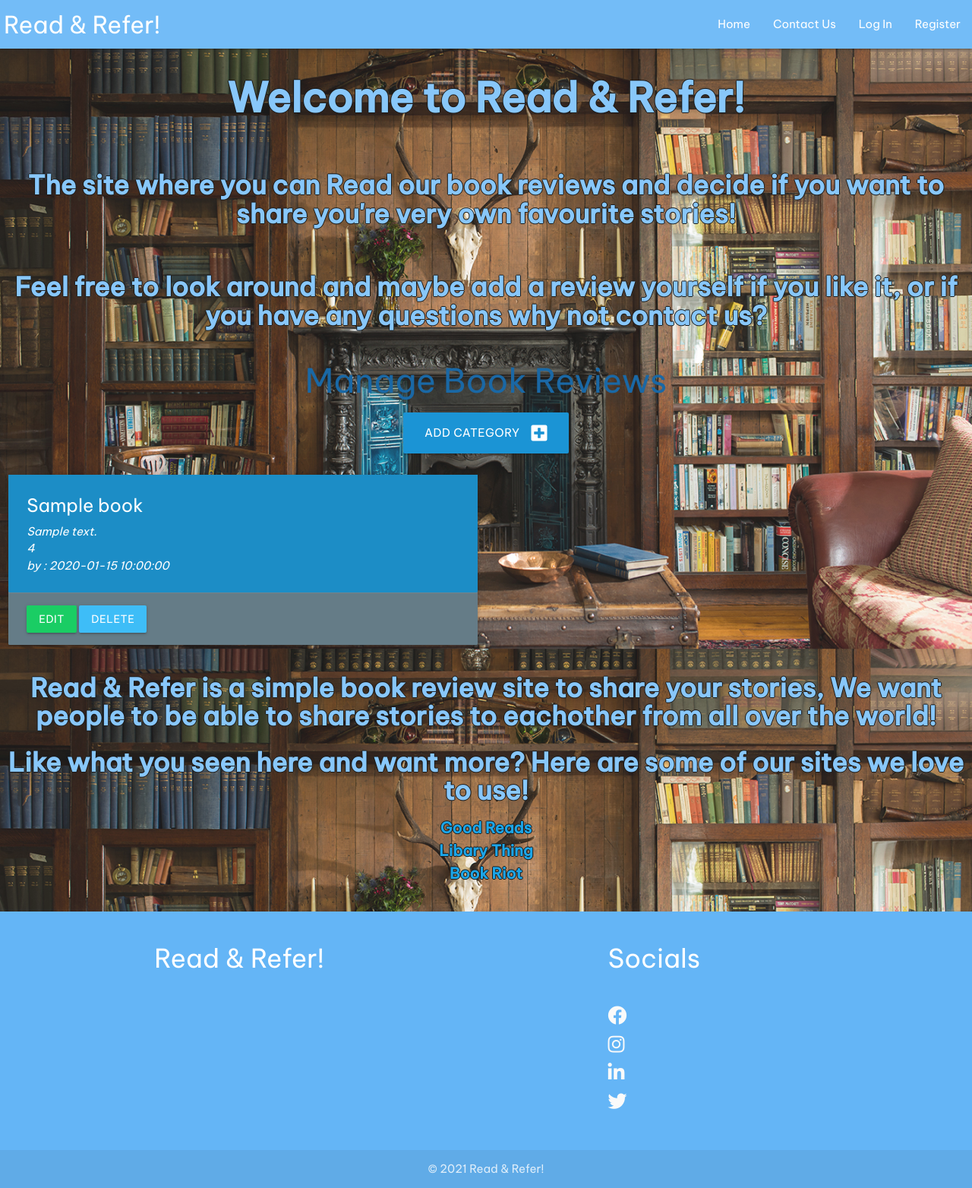
After one commit to mackey123/read-and-refer, a Flask app: page /get_bookreviews in a window 1280 px wide. The commit adds this page. Shown: the whole page at 76% size. Run offline with Flask 2, Linux system fonts and the light colour scheme; a database or web service that is not in the repository returns one stand-in record (values such as "Sample title"); some libraries are stand-ins or nearby versions.

```diff
--- a/app.py
+++ b/app.py
@@ -25,6 +25,12 @@
     books = list(mongo.db.books.find())
     return render_template("books.html", books=books)
 
+
+@app.route("/search", methods=["GET", "POST"])
+def search():
+    query = request.form.get("query")
+    books = list(mongo.db.books.find({"$text": {"$search": query}}))
+    return render_template("books.html", books=books)
 
 # register
 
@@ -139,6 +145,32 @@
     return render_template("edit_books.html", book=book,)
 
 
+@app.route("/delete_books/<book_id>")
+def delete_books(book_id):
+    mongo.db.books.remove({"_id": ObjectId(book_id)})
+    flash("Book Review Deleted")
+    return redirect(url_for("get_books"))
+
+
+@app.route("/get_bookreviews")
+def get_bookreviews():
+    bookreviews = list(mongo.db.books.find().sort("book_name", 1))
+    return render_template("bookreviews.html", bookreviews=bookreviews)
+
+
+@app.route("/add_genre", methods=["GET", "POST"])
+def add_genre():
+    if request.method == "POST":
+        genre = {
+            "genre_name": request.form.get("genre_name")
+        }
+        mongo.db.genre.insert_one(genre)
+        flash("New Genre Added")
+        return redirect(url_for("add_genre"))
+
+    return render_template("add_genre.html")
+
+
 # contact section
 @app.route("/contact")
 def contact():
--- a/static/css/style.css
+++ b/static/css/style.css
@@ -1,9 +1,13 @@
+/* font awesome Be Vietnam Pro */
+@import url('https://fonts.googleapis.com/css2?family=Be+Vietnam+Pro:wght@400;500&display=swap');
+
 /* main styles */
 
 body {
     display: flex;
     min-height: 100vh;
     flex-direction: column;
+    font-family: 'Be Vietnam Pro', sans-serif;
     /* background-image: url("/static/images/121aw.jpg"); */
   }
 
@@ -13,10 +17,7 @@
   .parallax {
     /* The image used */
     background-image: url("/static/images/fireplace.jpg");
-
-    /* Set a specific height */
     min-height: 500px;
-
     /* Create the parallax scrolling effect */
     background-attachment: fixed;
     background-position: center;
@@ -41,9 +42,6 @@
       color: #0381c0;;
   }
 
-
-
-
   /* edit and done button styles */
 
 .btn-small{
@@ -54,8 +52,6 @@
     margin: 5px;
     line-height: 42px;
 }
-
-
 
 
 .links{
@@ -106,14 +102,19 @@
 
 
 
-
-
 /* cards  */
 #cards{
     display: inline-block;
     margin: 17px;
     padding: 17px;
 }
+
+ .card-small{
+  background-color: #7bc1fa;
+}
+ .card-reveal{
+   background-color: #7bc1fa;
+ }
 
 
 
@@ -155,6 +156,14 @@
     padding: 20px;
   }
 
+  .container2{
+    background-color: #0381c0;
+  }
+
+  .card-content{
+    background-color: #0381c0;
+  }
+
    #contact1{
        font-size: 25px;
        color: #7bc1fa;
@@ -163,11 +172,11 @@
 
 
   /* Clear floats after the columns */
-  .row:after {
+  /* .row:after {
     content: "";
     display: table;
     clear: both;
-  }
+  } */
 
   /* Responsive layout - when the screen is less than 600px wide, make the two columns stack on top of each other instead of next to each other */
   @media screen and (max-width: 600px) {
--- a/templates/base.html
+++ b/templates/base.html
@@ -35,6 +35,9 @@
                     {% if session.user %}
                         <li><a href="{{ url_for('profile', username=session['user']) }}">Profile</a></li>
                         <li><a href="{{ url_for('add_books') }}">Add Book Entry</a></li>
+                         {% if session.user|lower == "admin"|lower %}
+                        <li><a href="{{ url_for('get_bookreviews') }}">Manage Book Reviews</a></li>
+                        {% endif %}
                         <li><a href="{{ url_for('logout') }}">Log Out</a></li>
                     {% else %}
                         <li><a href="{{ url_for('login') }}">Log In</a></li>
@@ -54,6 +57,9 @@
                     {% if session.user %}
                         <li><a href="{{ url_for('profile', username=session['user']) }}">Profile</a></li>
                         <li><a href="{{ url_for('add_books') }}">Add Book Entry</a></li>
+                        {% if session.user|lower == "admin"|lower %}
+                        <li><a href="{{ url_for('get_bookreviews') }}">Manage Book Reviews</a></li>
+                        {% endif %}
                         <li><a href="{{ url_for('logout') }}">Log Out</a></li>
                     {% else %}
                         <li><a href="{{ url_for('login') }}">Log In</a></li>
--- /dev/null
+++ b/templates/bookreviews.html
@@ -0,0 +1,49 @@
+{% extends "base.html" %}
+{% block content %}
+
+<h3 class="light-blue-text text-darken-4 center-align">Manage Book Reviews</h3>
+
+<div class="row">
+  <div class="col s12 center-align">
+    <a href="{{ url_for('add_genre') }}" class="btn-large light-blue darken-2 text-shadow">
+      Add Category <i class="fas fa-plus-square right"></i>
+    </a>
+  </div>
+</div>
+
+
+
+  <div class="row">
+    {% for book in bookreviews %}
+     <div class="col s12 m6">
+       <div class="card blue-grey darken-1">
+         <div class="card-content white-text">
+          <span class="card-title"> {{ book.book_name }} </span>
+          <p>
+            <em>
+               {{ book.book_description }}
+            </em>
+          </p>
+          <p>
+            <em>
+                {{ book.book_rating }}
+            </em>
+          </p>
+
+          <p>
+            <em>
+                by : {{ book.created_by }}
+            </em>
+          </p>
+         </div>
+         <div class="card-action">
+          <a href="#" class="btn green accent-4">Edit</a>
+           <a href="#" class="btn light-blue lighten-1">Delete</a>
+         </div>
+       </div>
+     </div>
+    {% endfor %}
+  </div>
+
+
+  {% endblock %}
```
Also changed, not shown: templates/add_genre.html (added, +33 -0 lines), templates/books.html (+32 -9 lines), 1 other file.
